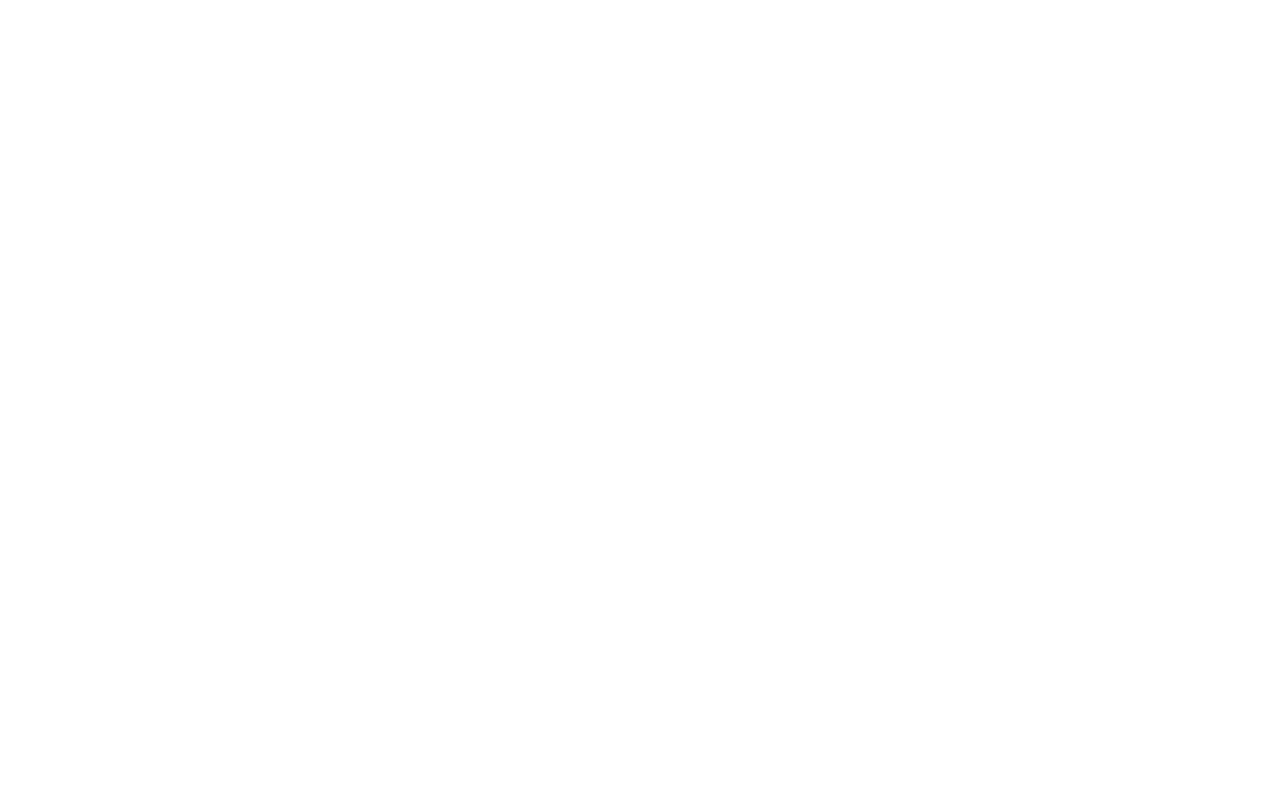
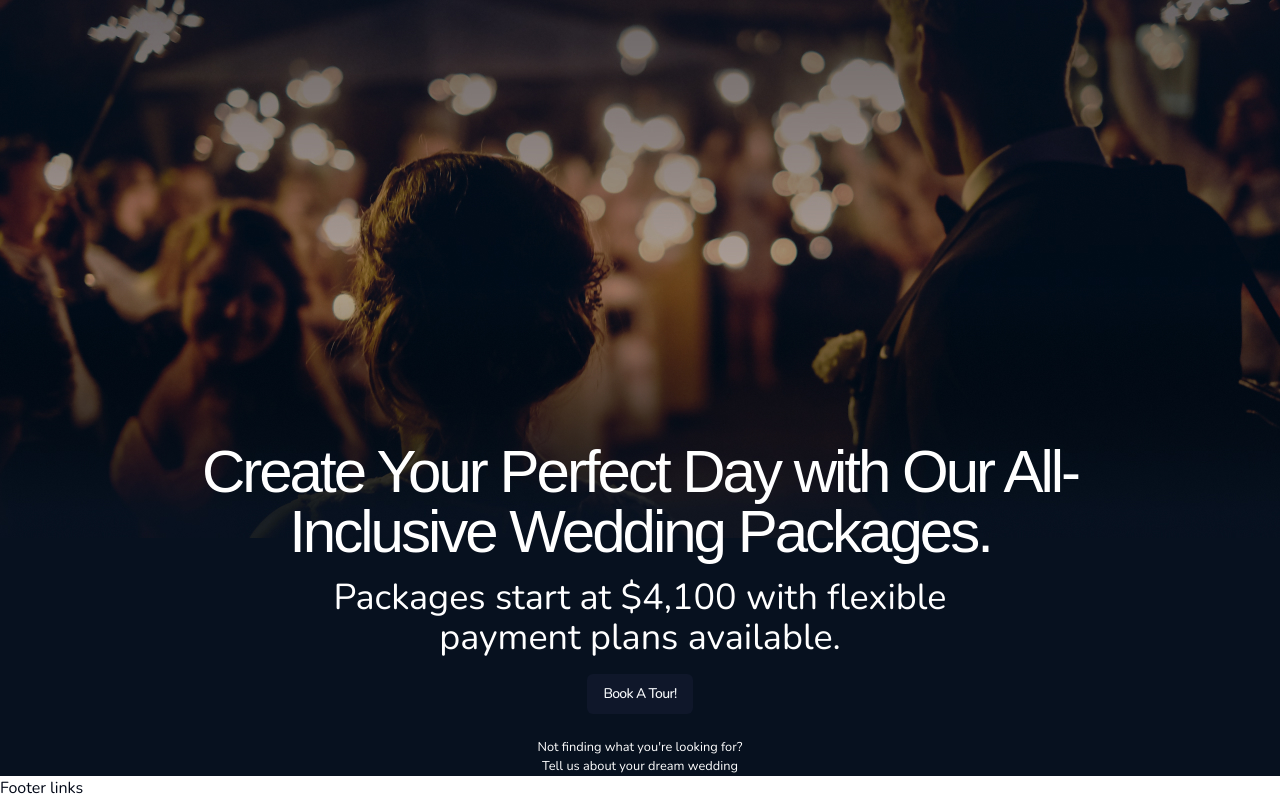
Before and after one commit to Dillonzellis/rlmaffairs-v4, a Next.js app: page / in a window 1280 px wide. Shown: the part 5075-5875 px from the top of the page. Before the commit the page ends 4968 px from the top, so only its background shows below. Built offline with nearby package versions, Linux system fonts and the light colour scheme; a web font is replaced by a local one.

Commit message:
feat: add basic footer

```diff
--- a/src/app/layout.tsx
+++ b/src/app/layout.tsx
@@ -3,6 +3,7 @@ import type { Metadata } from "next";
 import { Nunito } from "next/font/google";
 import "./globals.css";
 import { cn } from "@/lib/utils";
+import { Footer } from "@/components/Footer";
 
 const nunito = Nunito({ subsets: ["latin"], variable: "--nunito" });
 
@@ -32,6 +33,7 @@ export default function RootLayout({
         )}
       >
         {children}
+        <Footer />
       </body>
     </html>
   );
--- /dev/null
+++ b/src/components/Footer.tsx
@@ -0,0 +1,10 @@
+import { FooterCTA } from "./FooterCTA";
+
+export const Footer = () => {
+  return (
+    <footer>
+      <FooterCTA />
+      <div>Footer links</div>
+    </footer>
+  );
+};
```
